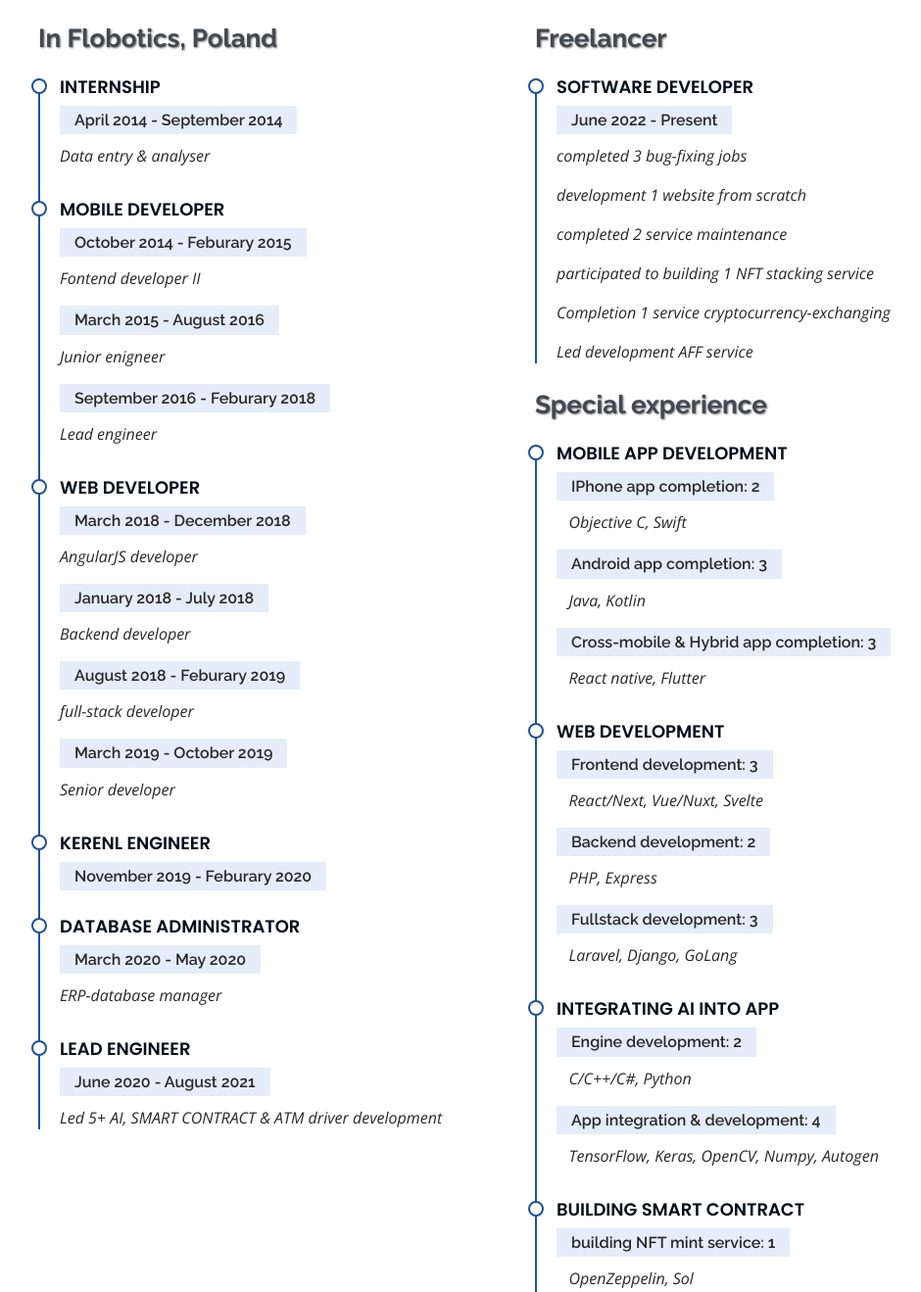
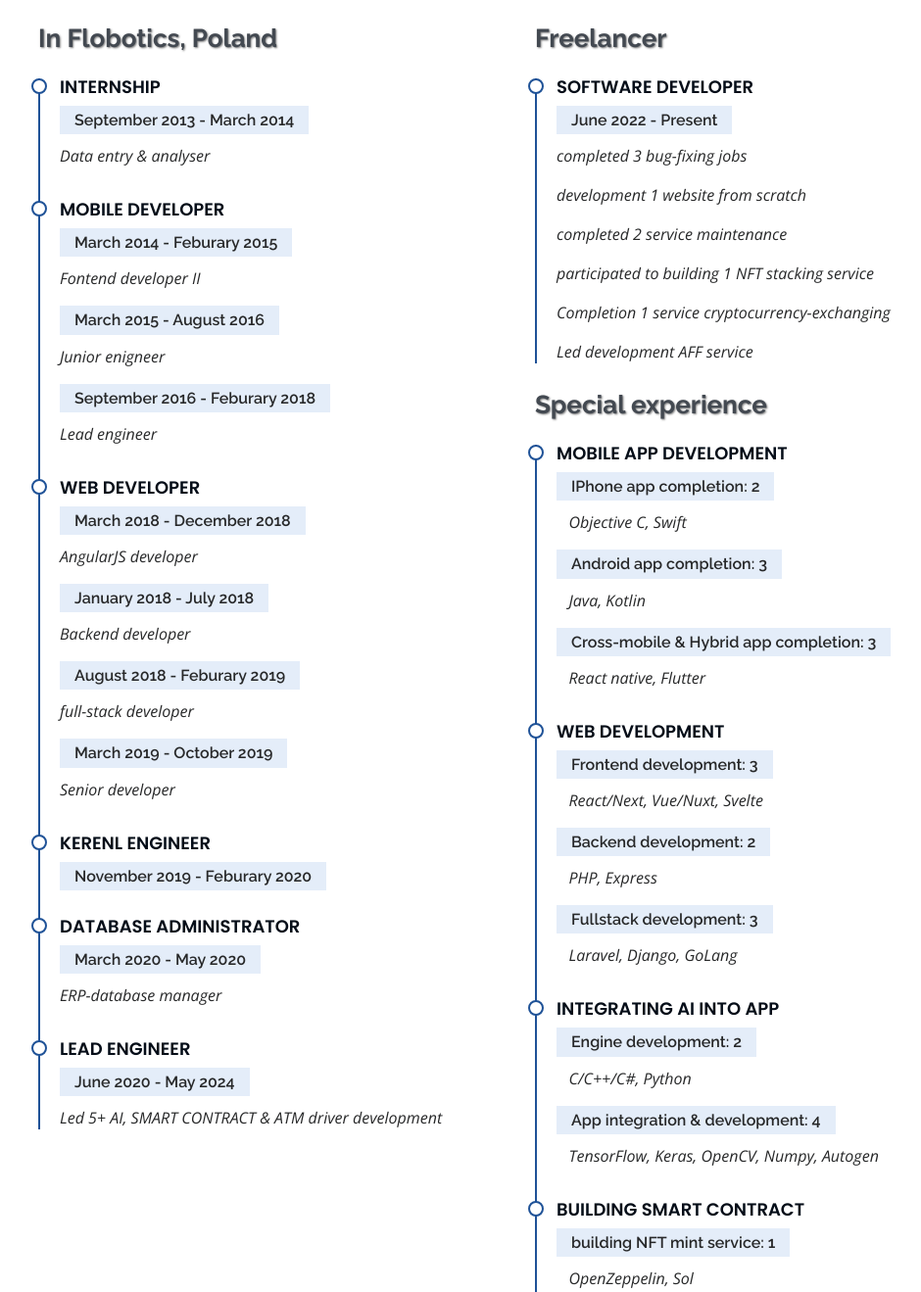
Before and after one commit to CleverSofter/CleverSofter.github.io, a plain HTML site: page index.html in a window 1280 px wide. Shown: the part 1994-3313 px from the top of the page at 98% size, without its empty margins (221-1161 px from the left). Drawn offline with nearby package versions, Linux system fonts and the light colour scheme.

Commit message:
portfolio fix

```diff
--- a/index.html
+++ b/index.html
@@ -461,13 +461,13 @@
             <h3 class="resume-title">In Flobotics, Poland</h3>
             <div class="resume-item">
               <h4>Internship</h4>
-              <h5>April 2014 - September 2014</h5>
+              <h5>September 2013 - March 2014</h5>
               <p><i>Data entry & analyser</i></p>
             </div>
 
             <div class="resume-item">
               <h4>Mobile developer</h4>
-              <h5>October 2014 - Feburary 2015</h5>
+              <h5>March 2014 - Feburary 2015</h5>
               <p><i>Fontend developer II</i></p>
               <h5>March 2015 - August 2016</h5>
               <p><i>Junior enigneer</i></p>
@@ -500,7 +500,7 @@
 
             <div class="resume-item">
               <h4>Lead engineer</h4>
-              <h5>June 2020 - August 2021</h5>
+              <h5>June 2020 - May 2024</h5>
               <p><i>Led 5+ AI, SMART CONTRACT & ATM driver development</i></p>
             </div>
           </div>
```
